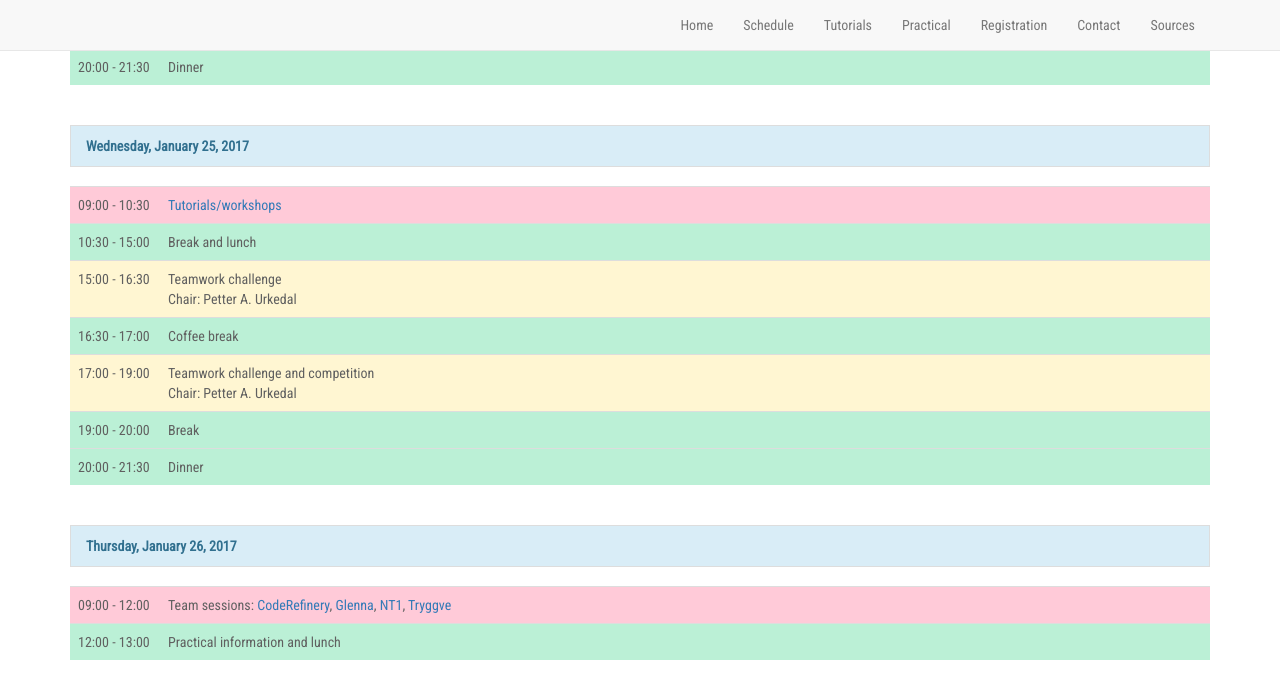
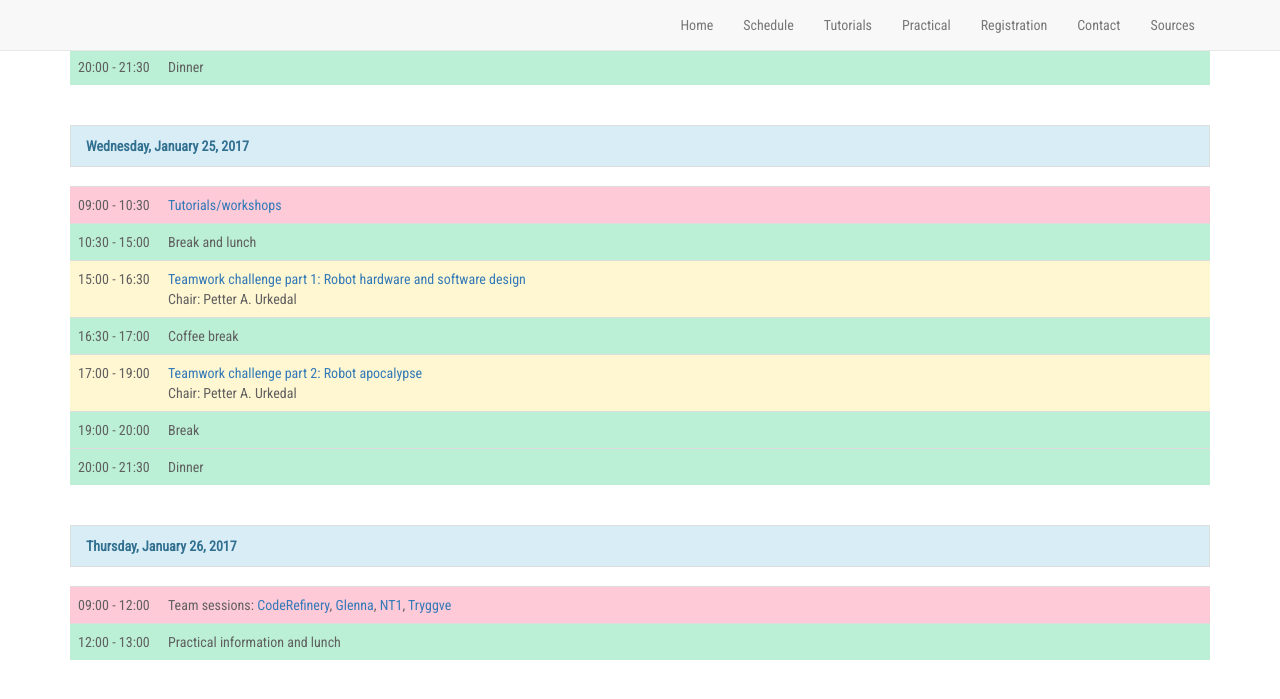
Before and after one commit to neicnordic/ahm17.neic.nordforsk.org, a Jekyll site: the page built from schedule.md, in a window 1280 px wide and 900 px high, scrolled down 847 px. Shown: the top 699 px of the window. Built offline with Jekyll 4.4.1, drawn with Linux system fonts in a browser that asks for light colours; nearby versions of some CDN libraries.

Commit message:
robot building instructions

```diff
--- a/schedule.md
+++ b/schedule.md
@@ -63,14 +63,14 @@ schedule:
           title: Break and lunch
         - time: 15:00 - 16:30
           type: plenary
-          title: Teamwork challenge
+          title: '<a href="/teamwork/">Teamwork challenge part 1: Robot hardware and software design</a>'
           chair: Petter A. Urkedal
         - time: 16:30 - 17:00
           type: recreation
           title: Coffee break
         - time: 17:00 - 19:00
           type: plenary
-          title: Teamwork challenge and competition
+          title: '<a href="/teamwork/">Teamwork challenge part 2: Robot apocalypse</a>'
           chair: Petter A. Urkedal
         - time: 19:00 - 20:00
           type: recreation
```
Also changed, not shown: teamwork.md (+6 -0 lines), teamwork/building.md (added, +54 -0 lines), assets/img/robots/robot21.jpg (added), assets/img/robots/robot22.jpg (added), assets/img/robots/robot23.jpg (added), assets/img/robots/robot24.jpg (added), assets/img/robots/robot25.jpg (added), assets/img/robots/robot26.jpg (added), assets/img/robots/robot27.jpg (added), assets/img/robots/robot28.jpg (added), assets/img/robots/robot29.jpg (added), assets/img/robots/robot30.jpg (added), assets/img/robots/robot31.jpg (added), assets/img/robots/robot38.jpg (added), 5 more files.
